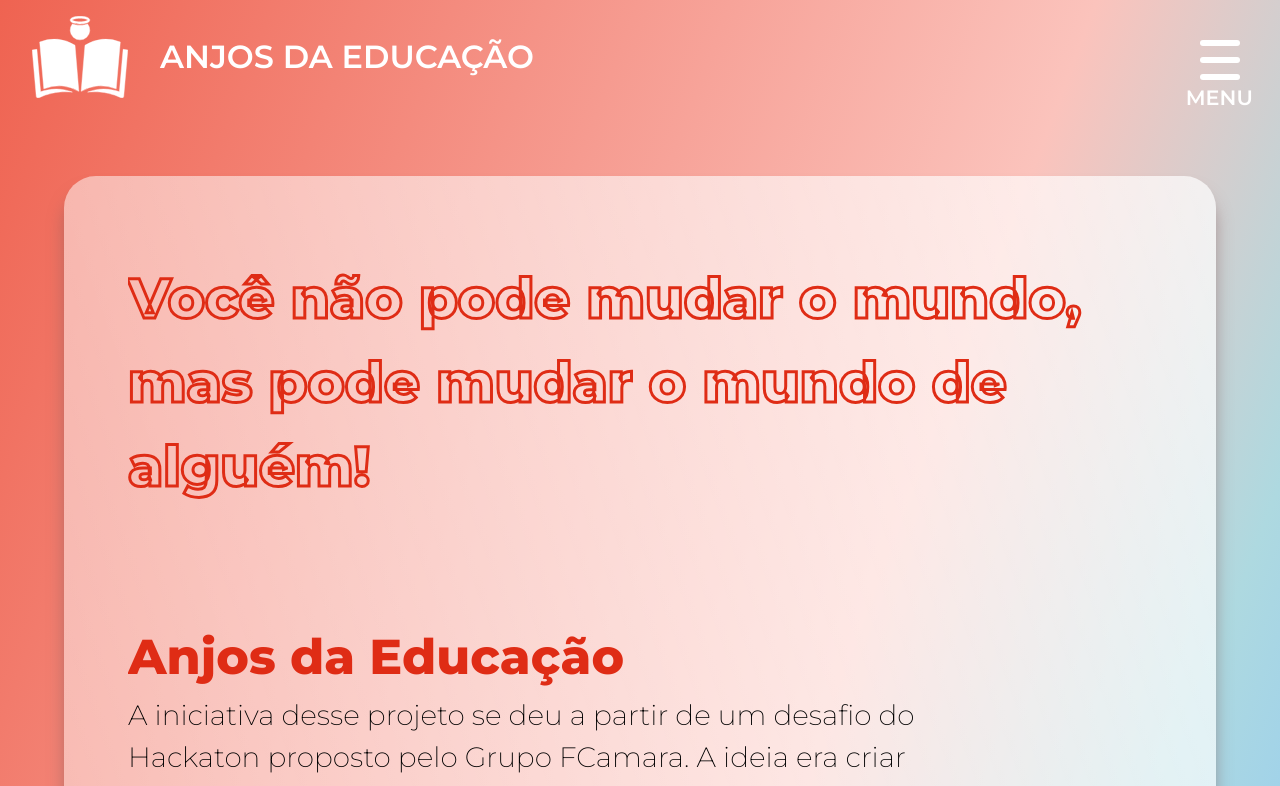
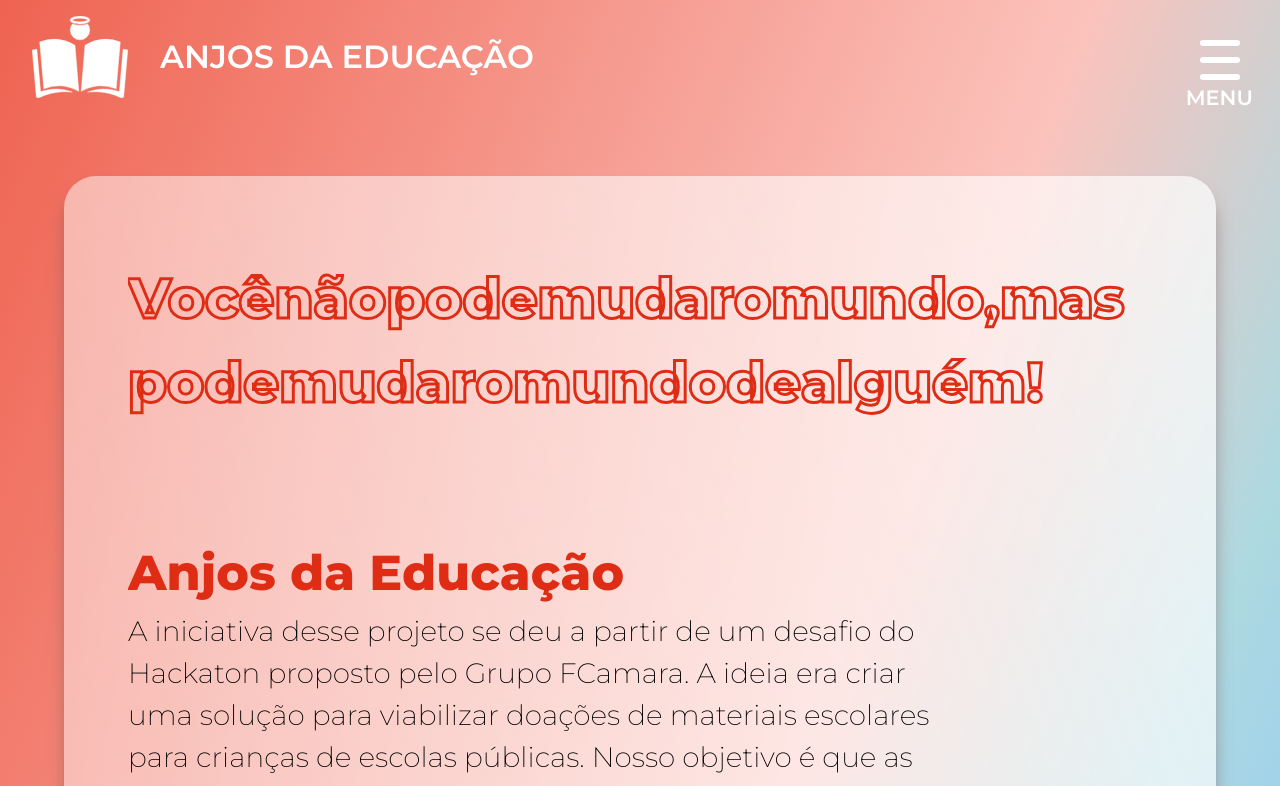
Before and after one commit to bob-mw/anjosDaEducacao, a React (Create React App) app: page / in a window 1280 px wide. Shown: the top 786 px of the page. Built offline with nearby package versions, Linux system fonts and the light colour scheme.

Commit message:
Split functionality added in Login

```diff
--- a/src/Pages/Login/index.jsx
+++ b/src/Pages/Login/index.jsx
@@ -4,7 +4,6 @@ import gsap from 'gsap'
 import FormsLogin from '../../components/FormsLogin/index'
 import angel from '../../img/angel.svg'
 import Footer from '../../components/Footer'
-import SplitText from '../../components/SplitText'
 
 import * as S from './styled'
 
@@ -32,14 +31,14 @@ const Login = () => {
 
     },[])
 
-    let Title = "Você não pode mudar o mundo, mas pode mudar o mundo de alguém!"
+    let title = "Você não pode mudar o mundo, mas pode mudar o mundo de alguém!"
 
     return (
         <>
             <S.HeroContainer>
                 <S.HeroTitle>
-                    {Title.split('/(\s+)/').map(function(char, index){
-                        return <span ref={addToHeroTexts} key={index} data-title={char}>{char}</span>
+                    {title.split(" ").map(function(word, index){
+                        return <span ref={addToHeroTexts} key={index} data-title={word}>{`${word} `}</span>
                     })}
                 </S.HeroTitle>
             </S.HeroContainer>
```
